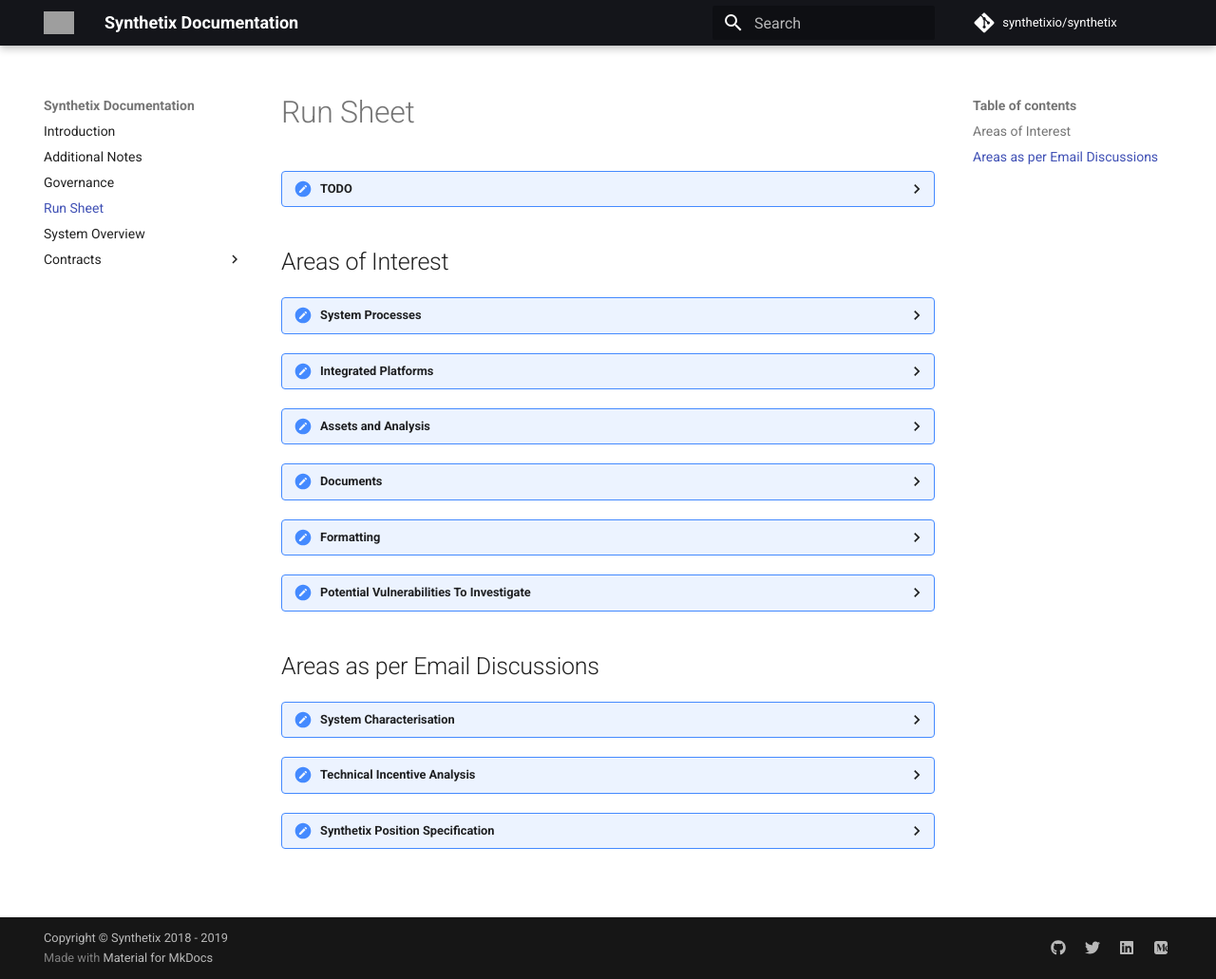
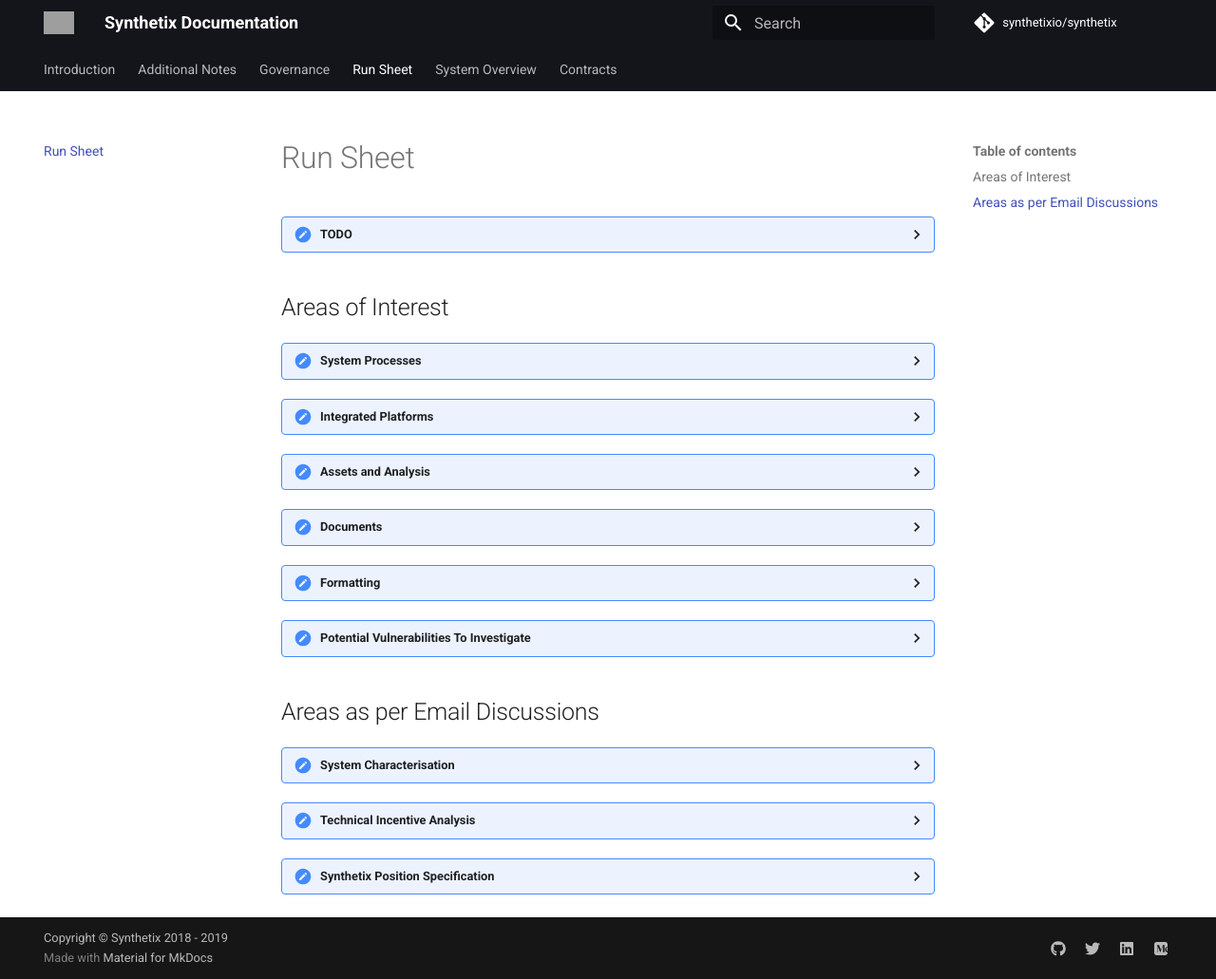
Before and after one commit to Synthetixio/synthetix, an MkDocs documentation site: the page built from docs/run-sheet.md, in a window 1280 px wide and 1031 px high. Shown: the whole window at 95% size. Built offline with MkDocs 1.6.1 and Material for MkDocs 9.7.7, drawn with Linux system fonts in a browser that asks for light colours; comment, search, counter and statistics services are not loaded; part of the change alters nothing that is shown; grey boxes are pictures that could not be loaded.

```diff
--- a/docs/run-sheet.md
+++ b/docs/run-sheet.md
@@ -47,7 +47,6 @@
         * [ ] [MagicLink](https://facelessuser.github.io/pymdown-extensions/extensions/magiclink/), and integrate it with the source repo.
         * [ ] [Metadata](https://squidfunk.github.io/mkdocs-material/extensions/metadata/); [Further Notes](https://www.mkdocs.org/user-guide/writing-your-docs/#meta-data)
     * [ ] Diagrams
-    * [ ] [Split contracts and high level descriptions into top level tabs](https://squidfunk.github.io/mkdocs-material/getting-started/#tabs)
     * [ ] Ask them if they need [google analytics integration](https://squidfunk.github.io/mkdocs-material/getting-started/#google-analytics).
     * [ ] Activate inlinehilite
     * [ ] Activate [minifier plugin](https://squidfunk.github.io/mkdocs-material/getting-started/#plugins) (don't forget to explicitly activate the search plugin when doing so)
--- a/mkdocs.yml
+++ b/mkdocs.yml
@@ -37,6 +37,8 @@ theme:
     accent: 'indigo'
   logo: 'img/logos/synthetix_logo.svg'
   favicon: 'img/favicon.ico'
+  feature:
+    tabs: true
 
 # Extension settings.
 # In addition to the standard extensions, this also requires the PyMdown Extensions by facelessuser: https://github.com/facelessuser/pymdown-extensions
```
